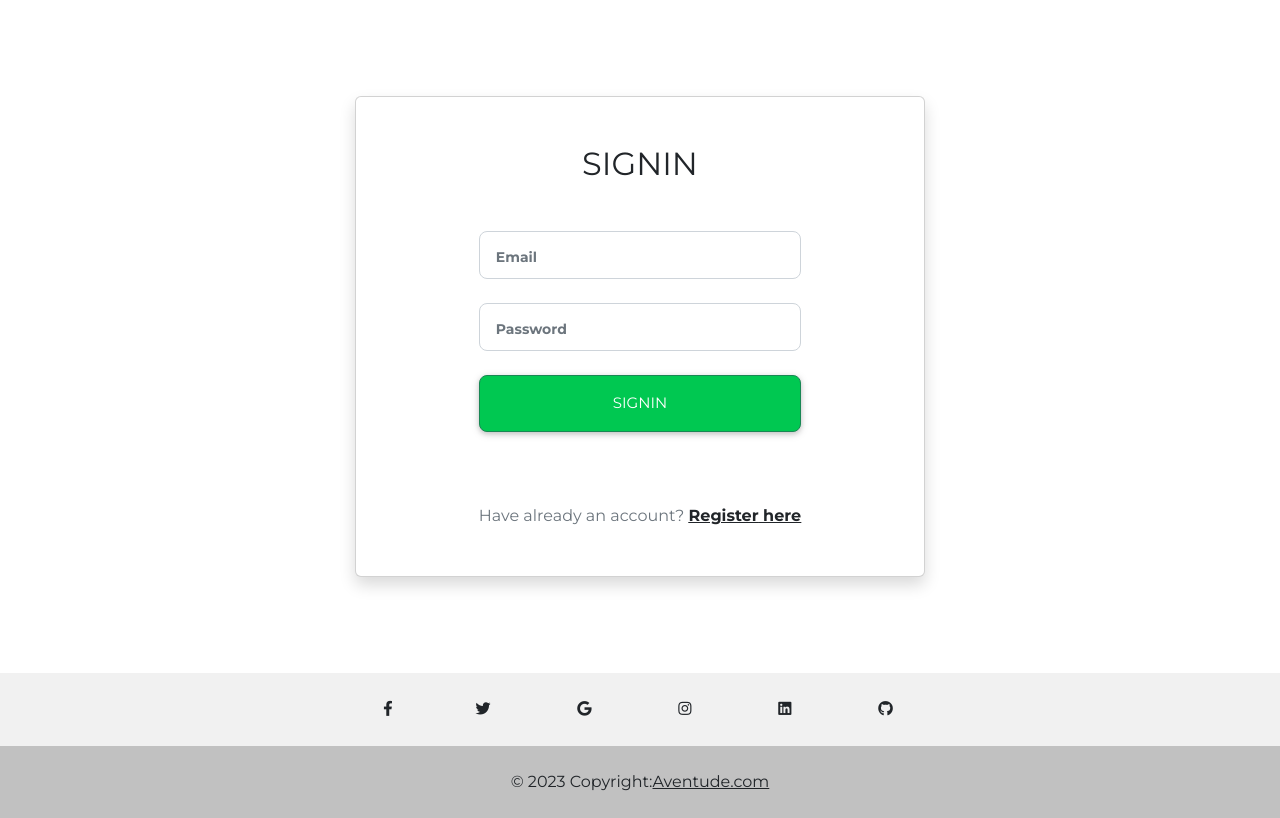
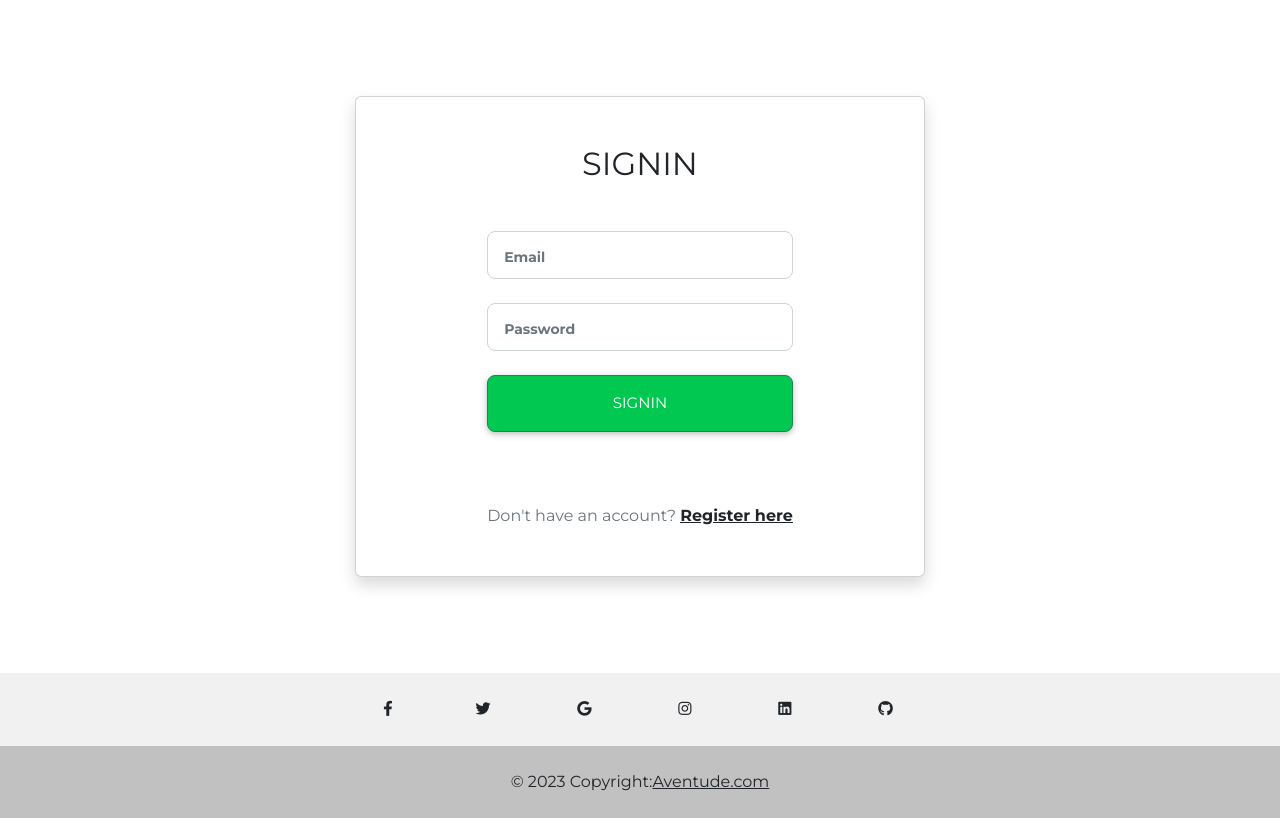
Before and after one commit to chamika-prasad/e-commerce-Front-End, a React (Create React App) app: page /Login in a window 1280 px wide. Built offline with nearby package versions, Linux system fonts and the light colour scheme.

Commit message:
final commit

```diff
--- a/src/Redux/userAction.tsx
+++ b/src/Redux/userAction.tsx
@@ -31,14 +31,13 @@ export const login =
 					password,
 				})
 				.then((response) => {
-
 					alert('Login successfull')
 					return response.data.detail
 				})
 				.catch((error) => {
-					if(error.response.data.user){
+					if (error.response.data.user) {
 						alert(error.response.data.user)
-					}else{
+					} else {
 						alert(error)
 					}
 				})
--- a/src/components/Templates/SIgnUpInNavBar.tsx
+++ b/src/components/Templates/SIgnUpInNavBar.tsx
@@ -78,12 +78,6 @@ export default function SIgnUpInNavBar(props: SIgnUpInNavBarProps) {
 
 	return (
 		<div>
-        {/* <nav className="navbar  fixed-top navbar-expand-lg navbar-light bg-light">
-            <div className="navbar-brand">
-                <a href="/"><img className="logo" src={logo}  alt=""/></a>
-            </div>
-        </nav> */}
-
         <div className="container h-100">
             <div className="row d-flex justify-content-center align-items-center h-100 pt-5 pb-5">
                 <div className="card shadow col-12 col-md-9 col-lg-7 col-xl-6 mt-5 mb-5" >
@@ -102,7 +96,12 @@ export default function SIgnUpInNavBar(props: SIgnUpInNavBarProps) {
                                     <button type="submit" className="btn btn-success btn-block btn-lg w-100">{props.title}</button>
                                 </div>
 
-                                <p className="text-center text-muted mt-5 mb-0">Have already an account? <a href={props.action} className="fw-bold text-body"><u>{props.action} here</u></a></p>
+								{
+								props.action === 'Login' ?
+									<p className="text-center text-muted mt-5 mb-0">Have already an account? <a href={props.action} className="fw-bold text-body"><u>{props.action} here</u></a></p>
+								 :
+									<p className="text-center text-muted mt-5 mb-0">Don't have an account? <a href={props.action} className="fw-bold text-body"><u>{props.action} here</u></a></p>
+								}
                             </form>
                     </div>
                 </div>
```
